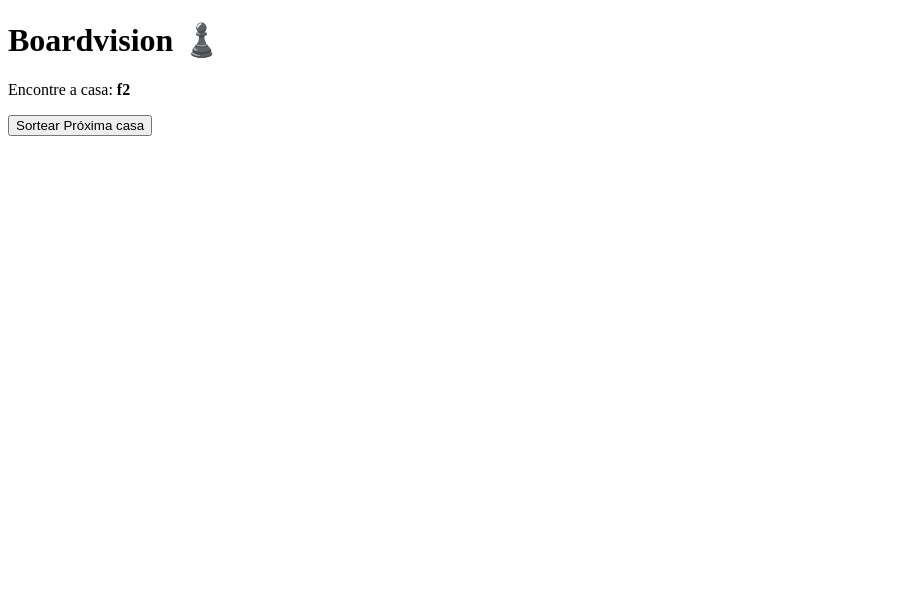
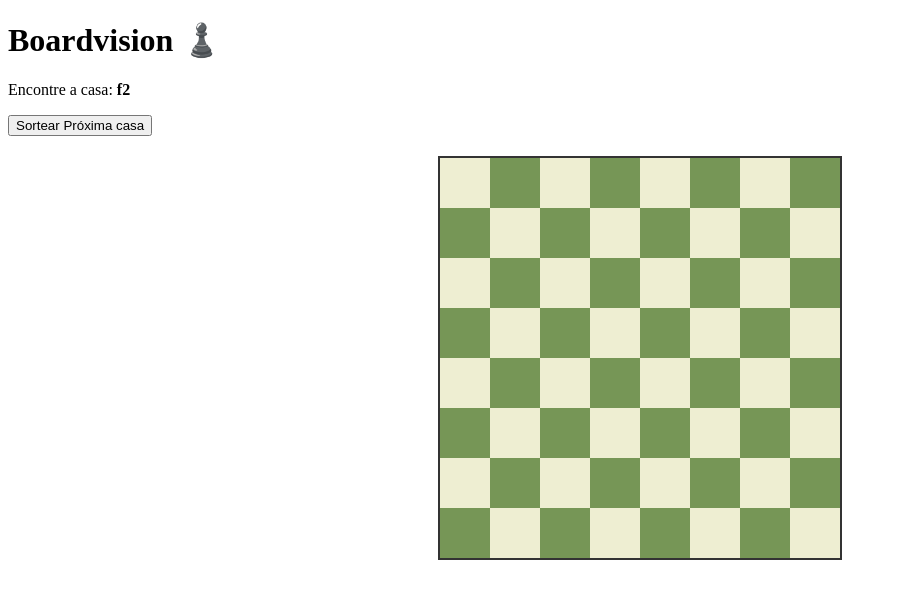
Before and after one commit to CaioRSobrinho/boardvision, a website: page public/index.html in a window 1280 px wide. Shown: the whole page, without its empty margins (0-897 px from the left). Drawn offline with Linux system fonts and the light colour scheme.

Commit message:
sandbox: Implementa gabarito de estudo da US02 (tabuleiro 8x8 e hover)

```diff
--- a/public/index.html
+++ b/public/index.html
@@ -4,23 +4,25 @@
     <meta charset="UTF-8">
     <meta name="viewport" content="width=device-width, initial-scale=1.0">
     <title>Boardvision - Xadrez</title>
+    <link rel="stylesheet" href="style.css">
 </head>
 <body>
-    <!--Painel Superior: Onde a coordenada sorteada aparece em destaque (US03)-->
-    <header id="paínel-topo">
+    <!-- Painel Superior: Onde a coordenada sorteada aparece em destaque (US03) -->
+    <header id="painel-topo">
         <h1>Boardvision ♟️</h1>
         <p>Encontre a casa: <strong id="coordenada-alvo">--</strong></p>
 
-        <!--Botão provisório apenas para testar o sorteio antes do tabuleiro ficar pronto-->
+        <!-- Botão provisório apenas para testar o sorteio antes do tabuleiro ficar pronto -->
         <button id="btn-testar-sorteio">Sortear Próxima casa</button>
     </header>
 
-    <!--Área reservada para o Front-End construir o Tabuleiro 8x8 na US02-->
+    <!-- Área reservada para o Front-End construir o Tabuleiro 8x8 na US02 -->
     <main id="tabuleiro-container">
-        <!--As 64 divs com data-square="a1"até "h8" entrarão aqui-->
+        <!-- As 64 divs com data-square="a1"até "h8" entrarão aqui -->
     </main>
 
-    <!--Importação do script principal de lógica-->
+    <!-- Importação do script principal de lógica -->
     <script src="script.js"></script>
 </body>
+
 </html>
--- a/public/script.js
+++ b/public/script.js
@@ -6,20 +6,23 @@
  * ============================================================================
  */
 
-//1. CONSTANTES DO TABULEIRO
-//Representam os eixos do tabuleiro de xadrez na notação algebrica oficial.
-const COLUNAS = ['a', 'b', 'c', 'd', 'e', 'f', 'g', 'h', ];
-const FILEIRAS = ['1', '2', '3', '4', '5', '6', '7', '8', ];
+// 1. CONSTANTES DO TABULEIRO
+// Representam os eixos do tabuleiro de xadrez na notação algebrica oficial.
+const COLUNAS = ['a', 'b', 'c', 'd', 'e', 'f', 'g', 'h',];
+const FILEIRAS = ['1', '2', '3', '4', '5', '6', '7', '8',];
 
-//2. ETADO DO JOGO (state)
-//Guardar a última coordenada sorteada para cumprir a regra de Négócio RN04
-//(nunca repetir a mesma casa duas vezes seguidas).
+// 2. ETADO DO JOGO (state)
+// Guardar a última coordenada sorteada para cumprir a regra de Négócio RN04
+// (nunca repetir a mesma casa duas vezes seguidas).
 let coordenadaAtual = '';
 
-//3. ELEMENTOS DA TELA (DOM)
-//Referência aos elementos do HTML onde o JS vai exibir informações.
+// 3. ELEMENTOS DA TELA (DOM)
+// Referência aos elementos do HTML onde o JS vai exibir informações.
 const elementoAlvo = document.getElementById('coordenada-alvo');
 const botaoTeste = document.getElementById('btn-testar-sorteio');
+const containerTabuleiro = document.getElementById('tabuleiro-container');
+
+// FUNÇÕES DO SISTEMA
 
 /**
 * Sorteia um índice aleatório válido para um array.
@@ -39,14 +42,14 @@ function sortearItemAleatorio(lista) {
 function gerarNovaCoordenada() {
     let novaCoordenada = '';
 
-    //Executa o sorteio pelo menos uma vez. Se cair igual à anterior, sorteia de novo.
+    // Executa o sorteio pelo menos uma vez. Se cair igual à anterior, sorteia de novo.
     do {
         const colunaSorteada = sortearItemAleatorio(COLUNAS);
         const fileiraSorteada = sortearItemAleatorio(FILEIRAS);
         novaCoordenada = colunaSorteada + fileiraSorteada;
-    } while(novaCoordenada === coordenadaAtual);
+    } while (novaCoordenada === coordenadaAtual);
 
-    //Atualiza o estado global do jogo com a nova casa
+    // Atualiza o estado global do jogo com a nova casa
     coordenadaAtual = novaCoordenada;
     return coordenadaAtual;
 }
@@ -60,9 +63,44 @@ function atualizarRodadaNaTela() {
     console.log(`[Motor de sorteio] Nova casa alvo: ${casaSorteada}`);
 }
 
-//4. INICIALIZAÇÃO E EVENTOS
-//Assim que a página carrega, já sorteia a primeira coordenada automaticamente:
+/**
+ * Gera dinamicamente as 64 casas do tabuleiro (8x8) no DOM
+ * Atende à [US02] e aplica a Regra de Negócio RN01 (a8 clara, a1 escura).
+ */
+function criarTabuleiro() {
+    // 1. Percorre as fileiras de cima para baixo (da 8 até a 1),
+    // pois o navegador desenha os elementos do topo para a base da tela
+    for (let i = FILEIRAS.length - 1; i >= 0; i--) {
+
+        // 2. para cada fileira, percorre as colunas da esquerda para a direita (a até h)
+        for (let j = 0; j < COLUNAS.length; j++) {
+            const coordenadaCasa = COLUNAS[j] + FILEIRAS[i];
+
+            // 3. Cria a div na memória e aplica a classe estrutural de tamanho
+            const casaTabuleiro = document.createElement('div');
+            casaTabuleiro.classList.add('casa');
+
+            // 4. Lógica da matriz xadrez (RN01): se a soma dos indices (linha + coluna)
+            // for ímpar, a casa é clara(ex: a8 -> 7+0 = 7); se for par, é escura (ex: a1 -> 0+0=0)
+            if ((i + j) % 2 !== 0) {
+                casaTabuleiro.classList.add('clara');
+            } else {
+                casaTabuleiro.classList.add('escura');
+            }
+
+            // 5. Grava a etiqueta da coordenada (data-square) para futura leitura do clique
+            casaTabuleiro.dataset.square = coordenadaCasa;
+
+            // 6. Insere a casa pronta dentro do tabuleiro na tela
+            containerTabuleiro.appendChild(casaTabuleiro);
+        }
+    }
+}
+
+// 5. INICIALIZAÇÃO E EVENTOS
+// Assim que a página carrega, já sorteia a primeira coordenada automaticamente:
+criarTabuleiro();
 atualizarRodadaNaTela();
 
-//Evento no botão provisório para a equipe testar vários sorteios seguidos:
+// Evento no botão provisório para a equipe testar vários sorteios seguidos:
 botaoTeste.addEventListener('click', atualizarRodadaNaTela);
--- /dev/null
+++ b/public/style.css
@@ -0,0 +1,27 @@
+/* A moldura do tabuleiro */
+#tabuleiro-container {
+    display: grid;                          /* transforma o main em grade inteligente */
+    grid-template-columns: repeat(8, 1fr);  /* Cria 8 colunas de mesmo tamanho */
+    grid-template-rows: repeat(8, 1fr);     /* Divide a altura em 8 fileiras iguais */
+    width: 400px;                           /* Largura fixa inicial para teste */
+    height: 400px;                          /* Altura igual à largura para ficar quadrado */
+    border: 2px solid #333;               /* Cria uma borda estilizada */
+    margin: 20px auto;                      /* centraliza o tabuleiro na tela */
+}
+
+/* Estilo base que toda casa do tabuleiro terá */
+.casa {
+    width: 100%;
+    height: 100%;
+    cursor: pointer; /* Mudar o mouse para mãozinha ao passar por cima (boa prática */
+}
+
+/* Efeito visual ao passar o mouse por cima de qualquer casa */
+.casa:hover {
+    filter: brightness(1.15); /* Aumenta o brilho da cor original */
+    box-shadow: inset 0 0 0 3px rgba(255, 255, 0, 0.7); /* Borda interna amarela */
+}
+
+/* Cores alternadas das casas (Regra RN01) */
+.clara {background-color: #eeeed2;}
+.escura {background-color: #769656;}
```
